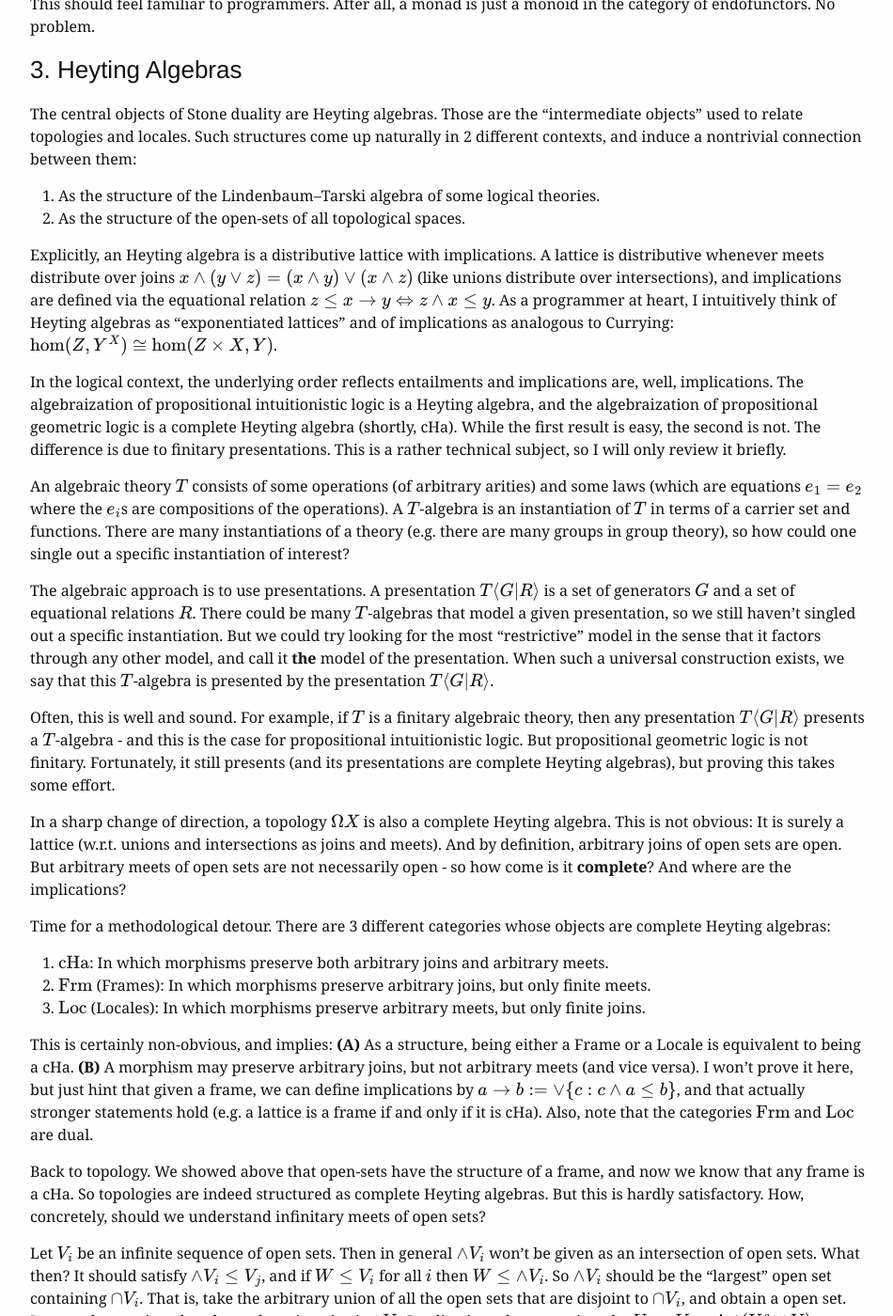
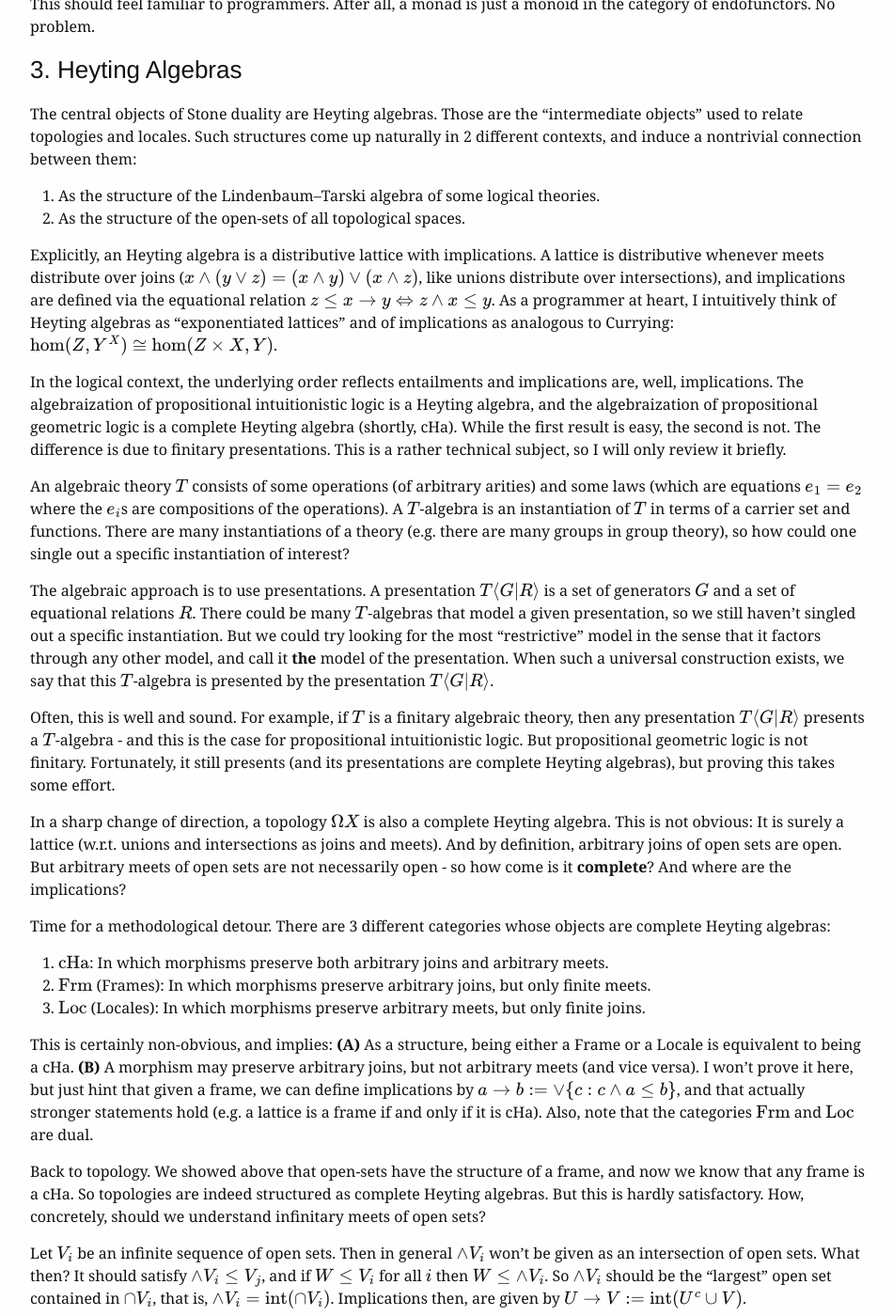
Before and after one commit to omersha/omersha.github.io, a Jekyll site: the page built from _posts/2015-12-15-pointless-topology-via-abstract-nonsense.md, in a window 1280 px wide and 1400 px high, scrolled down 4126 px. Shown: the whole window at 94% size, without its empty margins (163-1113 px from the left). Built offline with Jekyll 4.4.1, drawn with Linux system fonts in a browser that asks for light colours; some web fonts are replaced; formulas are drawn with MathJax 3; some of the changed text lies outside the part shown.

Commit message:
Some edits

```diff
--- a/_posts/2015-12-15-pointless-topology-via-abstract-nonsense.md
+++ b/_posts/2015-12-15-pointless-topology-via-abstract-nonsense.md
@@ -257,8 +257,8 @@
 2. As the structure of the open-sets of all topological spaces.
 
 Explicitly, an Heyting algebra is a distributive lattice with implications. A
-lattice is distributive whenever meets distribute over joins $x\land(y\lor
-z)=(x\land y)\lor(x\land z)$ (like unions distribute over intersections), and
+lattice is distributive whenever meets distribute over joins ($x\land(y\lor
+z)=(x\land y)\lor(x\land z)$, like unions distribute over intersections), and
 implications are defined via the equational relation $z\le x\rightarrow y
 \Leftrightarrow z\land x\le y$. As a programmer at heart, I intuitively think of
 Heyting algebras as "exponentiated lattices" and of implications as analogous to
@@ -327,11 +327,9 @@
 Let $V_i$ be an infinite sequence of open sets. Then in general $\land V_i$
 won't be given as an intersection of open sets. What then? It should satisfy
 $\land V_i\le V_j$, and if $W\le V_i$ for all $i$ then $W\le\land V_i$. So
-$\land V_i$ should be the "largest" open set containing $\cap V_i$. That is,
-take the arbitrary union of all the open sets that are disjoint to $\cap V_i$,
-and obtain a open set. Its complement is a closed set whose interior is $\land
-V_i$. Implications then, are given by $U\rightarrow V := \mathrm{int}(U^c\cup
-V)$.
+$\land V_i$ should be the "largest" open set contained in $\cap V_i$, that is,
+$\land V_i=\mathrm{int}{(\cap V_i)}$. Implications then, are given by
+$U\rightarrow V := \mathrm{int}(U^c\cup V)$.
 
 ### 4. Localification and Spatialization
 Alright, now we're in business. We are about to construct a **localification**
```
Also changed, not shown: other parts of _posts/2015-12-15-pointless-topology-via-abstract-nonsense.md (+1 -1 lines), _posts/2015-12-22-the-name-of-the-rose.md (+1 -1 lines).
